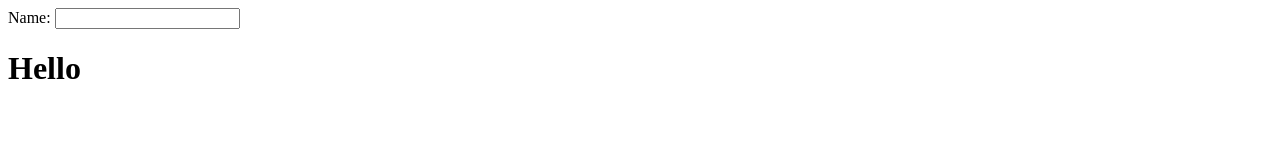
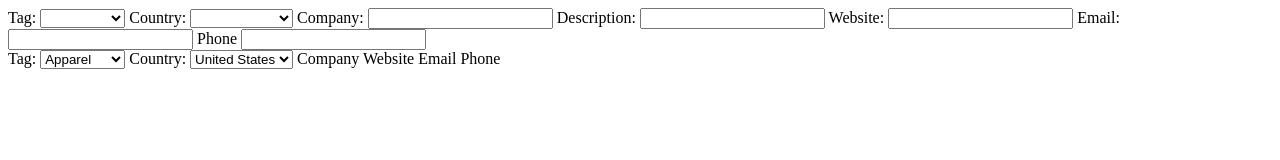
Before and after one commit to unscodst/millnmold, a website: page index.html in a window 1280 px wide. Drawn offline with Linux system fonts and the light colour scheme.

Commit message:
Added categories and model views to index.html

```diff
--- a/index.html
+++ b/index.html
@@ -5,11 +5,75 @@
 
     </head>
     <body>
-        <div>
-            <label>Name:</label>
-            <input type="text" ng-model="MillnMold">
-            <h1>Hello {{MillnMold}}</h1>
+        <div class="container">
+            <label>Tag:</label>
+            <select ng-model="tag">
+                <option value="Apparel">Apparel</option>
+                <option value="Plastic">Plastic</option>
+                <option value="Metal">Metal</option>
+                <option value="Packaging">Packaging</option>
+                <option value="Stickers">Stickers</option>
+                <option value="Parts">Parts</option>
+                <option value="Food">Food</option>
+            </select>
+            <label>Country:</label>
+            <select ng-model="country">
+                <option value="United States">United States</option>
+                <option value="China">China</option>
+                <option value="Mexico">Mexico</option>
+                <option value="Vietnam">Vietnam</option>
+                <option value="Italy">Italy</option>
+                <option value="Canada">Canada</option>
+                <option value="Russia">Russia</option>
+            </select>
+            <label>Company:</label>
+            <input type="text" ng-model="company">
+            <label>Description:</label>
+            <input type="text" ng-model="description">
+            <label>Website:</label>
+            <input type="text" ng-model="website">
+            <label>Email:</label>
+            <input type="text" ng-model="email">
+            <label>Phone</label>
+            <input type="text" ng-model="phone">
+        </div>
 
+
+        <div class="container">
+            <label>Tag:</label>
+            <select>
+                <option value="Apparel">Apparel</option>
+                <option value="Plastic">Plastic</option>
+                <option value="Metal">Metal</option>
+                <option value="Packaging">Packaging</option>
+                <option value="Stickers">Stickers</option>
+                <option value="Parts">Parts</option>
+                <option value="Food">Food</option>
+            </select>
+
+            <label>Country:</label>
+            <select>
+                <option value="United States">United States</option>
+                <option value="China">China</option>
+                <option value="Mexico">Mexico</option>
+                <option value="Vietnam">Vietnam</option>
+                <option value="Italy">Italy</option>
+                <option value="Canada">Canada</option>
+                <option value="Russia">Russia</option>
+            </select>
+            <label>Company</label>
+            <label>Website</label>
+            <label>Email</label>
+            <label>Phone</label>
+        </div>
+        <div class="container">
+            <a>{{tag}}</a>
+            <a>{{country}}</a>
+            <a>{{company}}</a>
+            <a>{{description}}</a>
+            <a>{{website}}</a>
+            <a>{{email}}</a>
+            <a>{{phone}}</a>
         </div>
     </body>
 
--- a/package.json
+++ b/package.json
@@ -4,8 +4,8 @@
   "description": "Directory of manufacturing companies to grow your product",
   "main": "index.js",
   "dependencies": {
-    "express": "^4.13.3",
-    "mongodb": "^2.0.42"
+    "express": "4.2",
+    "mongodb": "~2.0.42"
   },
   "devDependencies": {},
   "scripts": {
```
